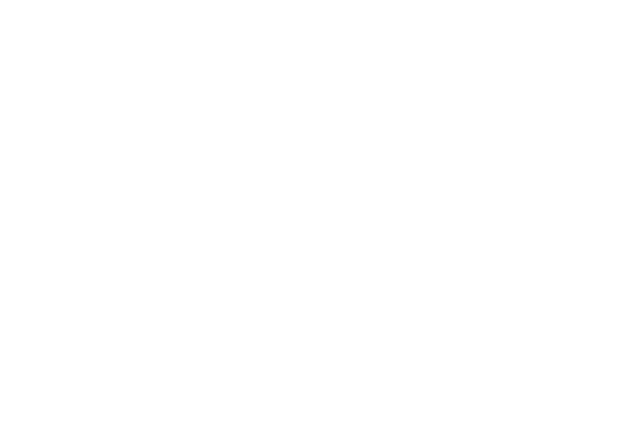
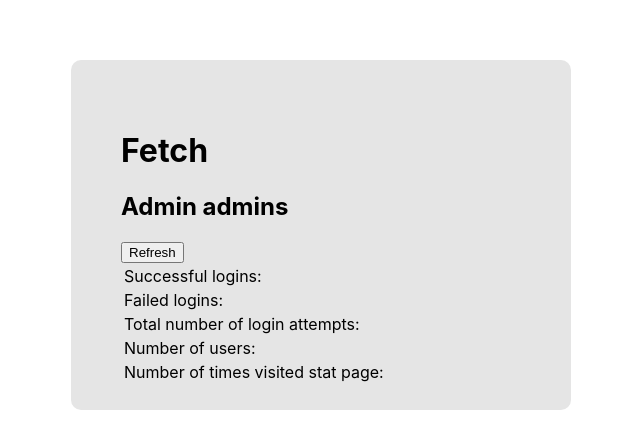
Before and after one commit to BCIT-COMPUTING/fetch-webapp, a React (Create React App) app in the folder website/: page /admin in a window 1280 px wide. Before the commit this address had no page. Shown: the part 140-588 px from the top of the page, without its empty margins (319-959 px from the left). Built offline with nearby package versions, Linux system fonts and the light colour scheme.

Commit message:
added stat page

```diff
--- /dev/null
+++ b/website/src/components/Admin/AdminPage.module.css
@@ -0,0 +1,15 @@
+.adminPageContainer {
+  display: flex;
+  justify-content: center;
+  align-items: center;
+}
+
+.adminContainer {
+  background-color: #e5e5e5;
+  width: 400px;
+  height: 250px;
+  margin: 200px 0px;
+  padding: 50px;
+  border-radius: 10px;
+  text-align: left;
+}
--- /dev/null
+++ b/website/src/components/Admin/AdminPage.tsx
@@ -0,0 +1,53 @@
+
+import axios from "axios";
+import styles from './AdminPage.module.css';
+import { useState } from 'react';
+
+const AdminPage = () => {
+  const [stats, setStats] = useState({});
+  const endPointUrl = "http://localhost:8080";
+
+  const populateAdminPage = async () => {
+    await axios.get(endPointUrl + "/admin").then(response => {
+      setStats(response.data);
+      console.log(response.data);
+    });
+  }
+  //How can I do this without using the refresh button? Infinite loop occurs if I use the GET request on page load.
+
+  return (
+    <div className={styles.adminPageContainer}>
+      <div className={styles.adminContainer}>
+        <h1>Fetch</h1>
+        <h2>Admin admins</h2>
+        <input type="button" value="Refresh" onClick={ () => {populateAdminPage()}} />
+        <table>
+          <tbody>
+            <tr>
+              <td>Successful logins:</td>
+              <td>{stats.numOfSuccessfulLogins}</td>
+            </tr>
+            <tr>
+              <td>Failed logins:</td>
+              <td>{stats.numOfFailedLogins}</td>
+            </tr>
+            <tr>
+              <td>Total number of login attempts:</td>
+              <td>{stats.numOfLoginAttempts}</td>
+            </tr>
+            <tr>
+              <td>Number of users:</td>
+              <td>{stats.numOfUsers}</td>
+            </tr>
+            <tr>
+              <td>Number of times visited stat page:</td>
+              <td>{stats.numOfTimesVisitedStatPage}</td>
+            </tr>
+          </tbody>
+        </table>
+      </div>
+    </div>
+  )
+}
+
+export default AdminPage;
--- a/website/src/components/Router.tsx
+++ b/website/src/components/Router.tsx
@@ -9,6 +9,7 @@
 import SignupPage from "./Signup/SignupPage";
 import LoginPage from "./Login/LoginPage";
 import DogInfoPage from "./DogInfo/DogInfoPage";
+import AdminPage from "./Admin/AdminPage";
 
 function AppRouter() {
   const appContext = useAppContext();
@@ -23,6 +24,7 @@
           <Route path="/signup" element={<SignupPage />} />
           <Route path="/login" element={<LoginPage />} />
           <Route path="/dogInfo" element={<DogInfoPage />} />
+          <Route path="/admin" element={<AdminPage />} />
         </Routes>
       </BrowserRouter >
     </AppContext.Provider>
```
